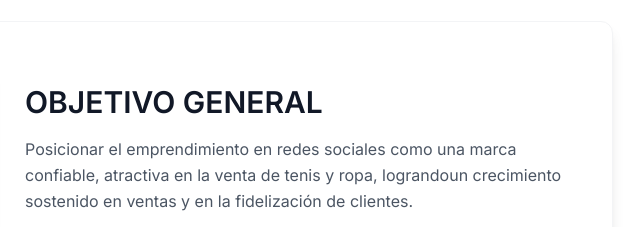
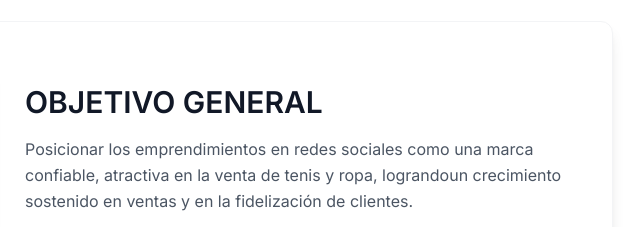
Before and after one commit to julioflorezalvarez2804-star/evaluacion-primer-momento, a plain HTML site: page index.html in a window 1280 px wide. Shown: the part 940-1167 px from the top of the page, 635-1275 px from the left. Drawn offline with nearby package versions, Linux system fonts and the light colour scheme.

Commit message:
ultimo momento

```diff
--- a/index.html
+++ b/index.html
@@ -95,7 +95,7 @@
                     <div class="space-y-4">
                         <h3 class="text-3xl font-semibold text-gray-900">OBJETIVO GENERAL</h3>
                         <p class="text-gray-600 leading-relaxed">
-                            Posicionar el emprendimiento en redes sociales como una marca confiable, atractiva en la venta de tenis y ropa, lograndoun crecimiento sostenido en ventas y en la fidelización de clientes.
+                            Posicionar los  emprendimientos en redes sociales como una marca confiable, atractiva en la venta de tenis y ropa, lograndoun crecimiento sostenido en ventas y en la fidelización de clientes.
                         </p>
                         <p class="text-gray-600 leading-relaxed">
                             Nuestro alcance es vender tenis y ropa a nivel local y nacional a través de redes sociales, posicionar la marca como una opción accesible y de moda para jovenes y adultos y crear alianzas con proveedores confialbles que garanticen calidad y varieda de productos.
```
Also changed, not shown: img/buso dama1.jpg (added), img/camisetas hombre nueva1.jpg (added), img/camisetas hombre nueva2.jpg (added), img/chaqueta dama nueva1.jpg (added), img/chaqueta hombre nueva1.jpg (added), img/chaqueta hombre nueva2.jpg (added), img/chompa dama nueva1.jpg (added), img/chompa dama nueva2.jpg (added), img/conjunto dama7nuevo.jpg (added), img/conjunto dama8 nuevo.jpg (added), img/fundadoras.jpg (added), img/local.jpg (added).
